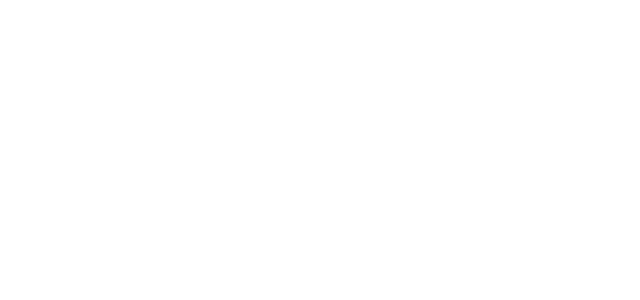
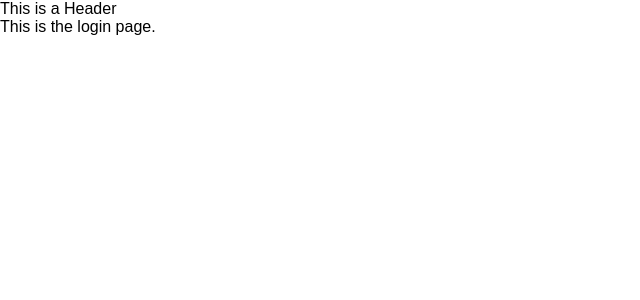
Before and after one commit to MrCandle/weather-report, a React (Create React App) app in the folder react-ui/: page /login in a window 1280 px wide. Shown: the top 300 px of the page, without its empty margins (0-640 px from the left). Built offline with nearby package versions, Linux system fonts and the light colour scheme.

Commit message:
Adding Header

```diff
--- a/react-ui/src/App.js
+++ b/react-ui/src/App.js
@@ -1,4 +1,5 @@
 import React, { Component } from 'react';
+import Header from './Header'
 import Main from './Main'
 import MuiThemeProvider from 'material-ui/styles/MuiThemeProvider';
 
@@ -7,7 +8,7 @@
     return (
       <MuiThemeProvider>
         <div className="App">
-          {/* <Header /> */}
+          <Header />
           <Main />
         </div>
       </MuiThemeProvider>
--- /dev/null
+++ b/react-ui/src/Header/index.js
@@ -0,0 +1,13 @@
+import React, { Component } from 'react';
+
+class Header extends Component {
+  render() {
+    return (
+      <div>
+        This is a Header
+      </div>
+    );
+  }
+}
+
+export default Header;
--- /dev/null
+++ b/react-ui/src/Login/index.js
@@ -0,0 +1,13 @@
+import React, { Component } from 'react';
+
+class Login extends Component {
+  render() {
+    return (
+      <div>
+        This is the login page.
+      </div>
+    );
+  }
+}
+
+export default Login;
--- a/react-ui/src/Main/index.js
+++ b/react-ui/src/Main/index.js
@@ -2,6 +2,7 @@
 import { Switch, Route } from 'react-router-dom';
 import Home from '../Home';
 import Board from '../Board';
+import Login from '../Login';
 
 class Main extends Component {
   render() {
@@ -9,6 +10,7 @@
       <Switch>
         <Route exact path='/' component={Home}/>
         <Route path='/boards' component={Board}/>
+        <Route path='/login' component={Login}/>
       </Switch>
     );
   }
```
Also changed, not shown: 1 other file (tests, documents, lock files or other folders).
